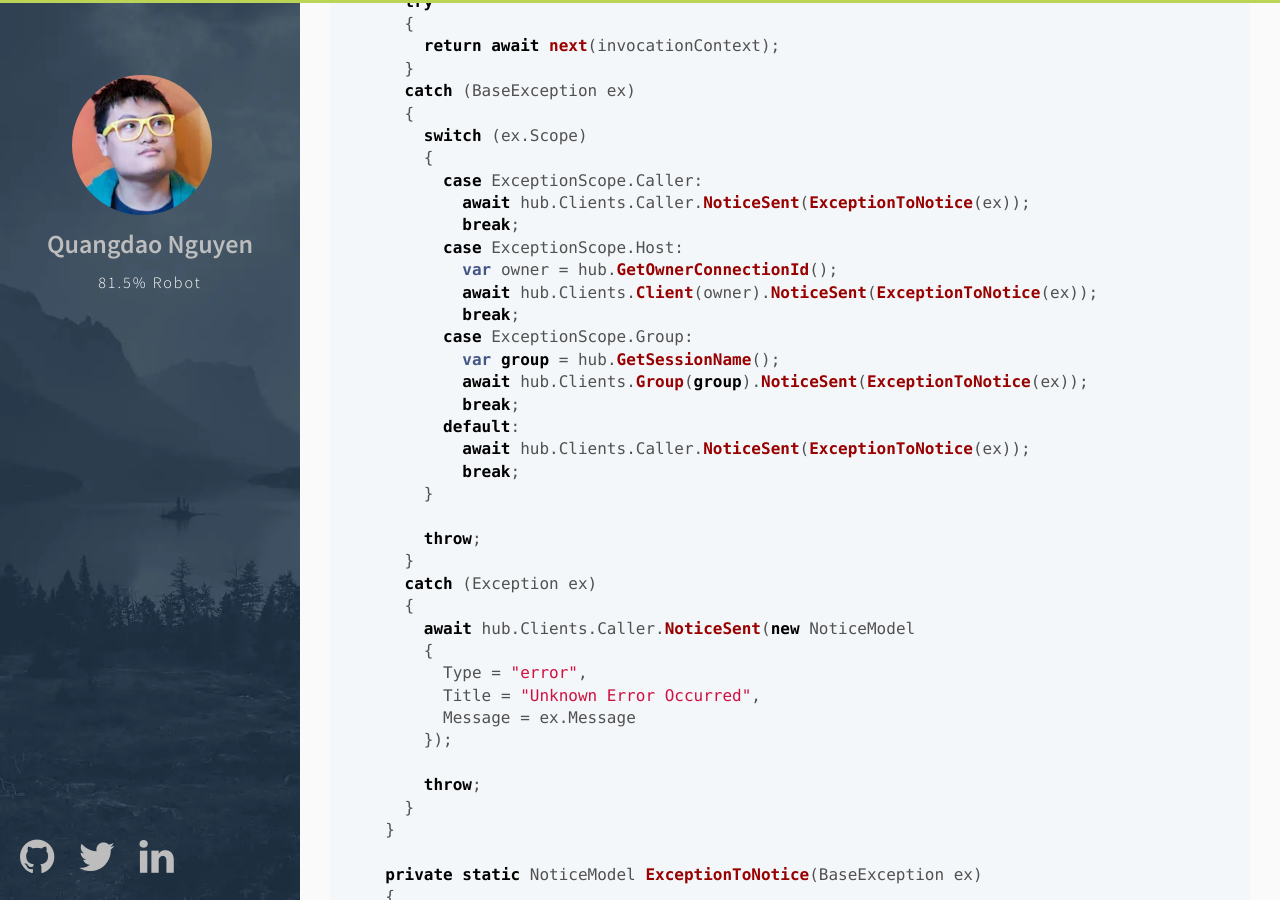
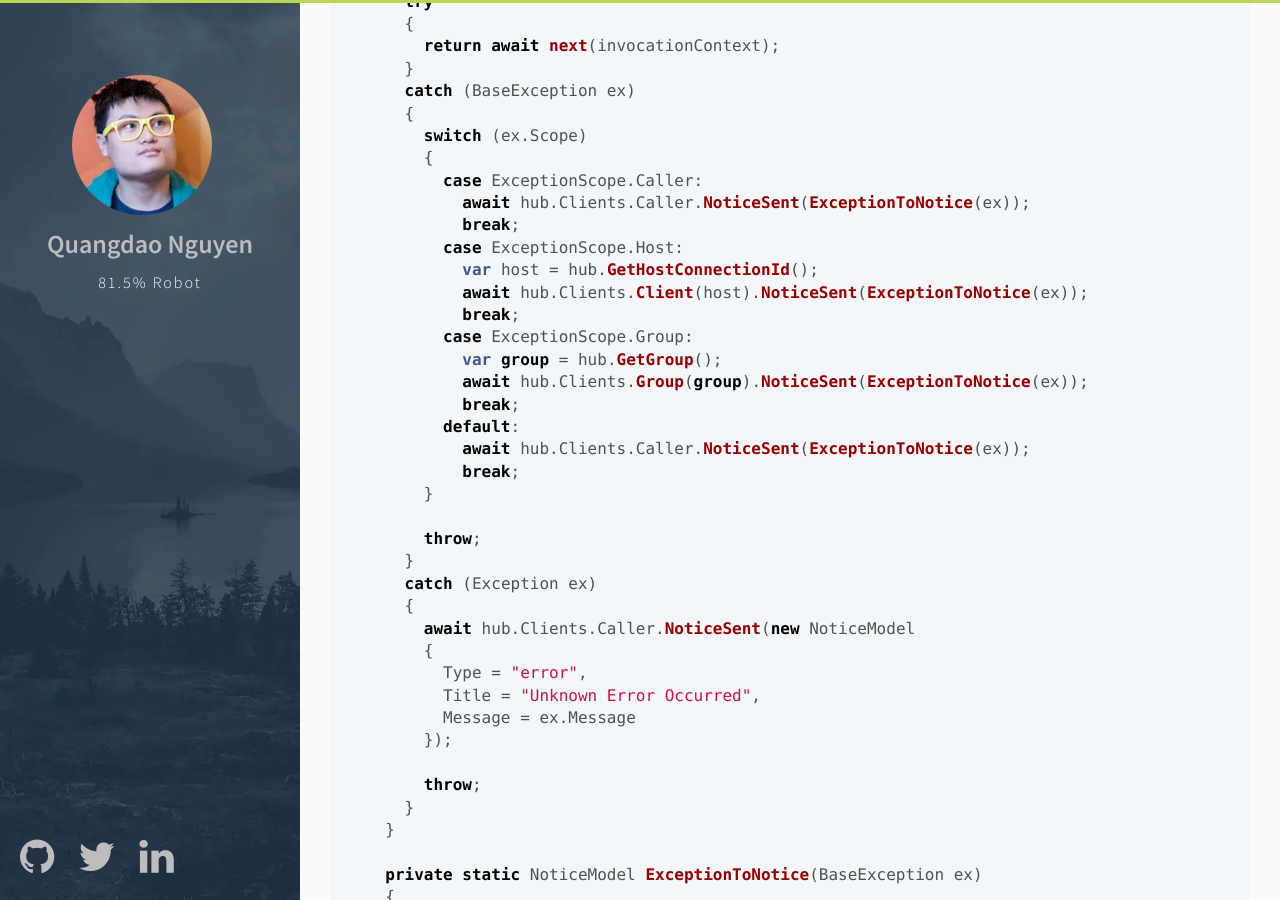
Before and after one commit to quangdaon/quangdao.com, a Jekyll site: the page built from _posts/2022-02-20-exception-handling-in-signalr.md, in a window 1280 px wide and 900 px high, scrolled down 3168 px. Built offline with Jekyll 4.4.1, drawn with Linux system fonts in a browser that asks for light colours; comment, search, counter and statistics services are not loaded.

Commit message:
Rename stuff

```diff
--- a/_posts/2022-02-20-exception-handling-in-signalr.md
+++ b/_posts/2022-02-20-exception-handling-in-signalr.md
@@ -109,11 +109,11 @@ public class CustomHubExceptionsFilter : IHubFilter
           await hub.Clients.Caller.NoticeSent(ExceptionToNotice(ex));
           break;
         case ExceptionScope.Host:
-          var owner = hub.GetOwnerConnectionId();
-          await hub.Clients.Client(owner).NoticeSent(ExceptionToNotice(ex));
+          var host = hub.GetHostConnectionId();
+          await hub.Clients.Client(host).NoticeSent(ExceptionToNotice(ex));
           break;
         case ExceptionScope.Group:
-          var group = hub.GetSessionName();
+          var group = hub.GetGroup();
           await hub.Clients.Group(group).NoticeSent(ExceptionToNotice(ex));
           break;
         default:
```
